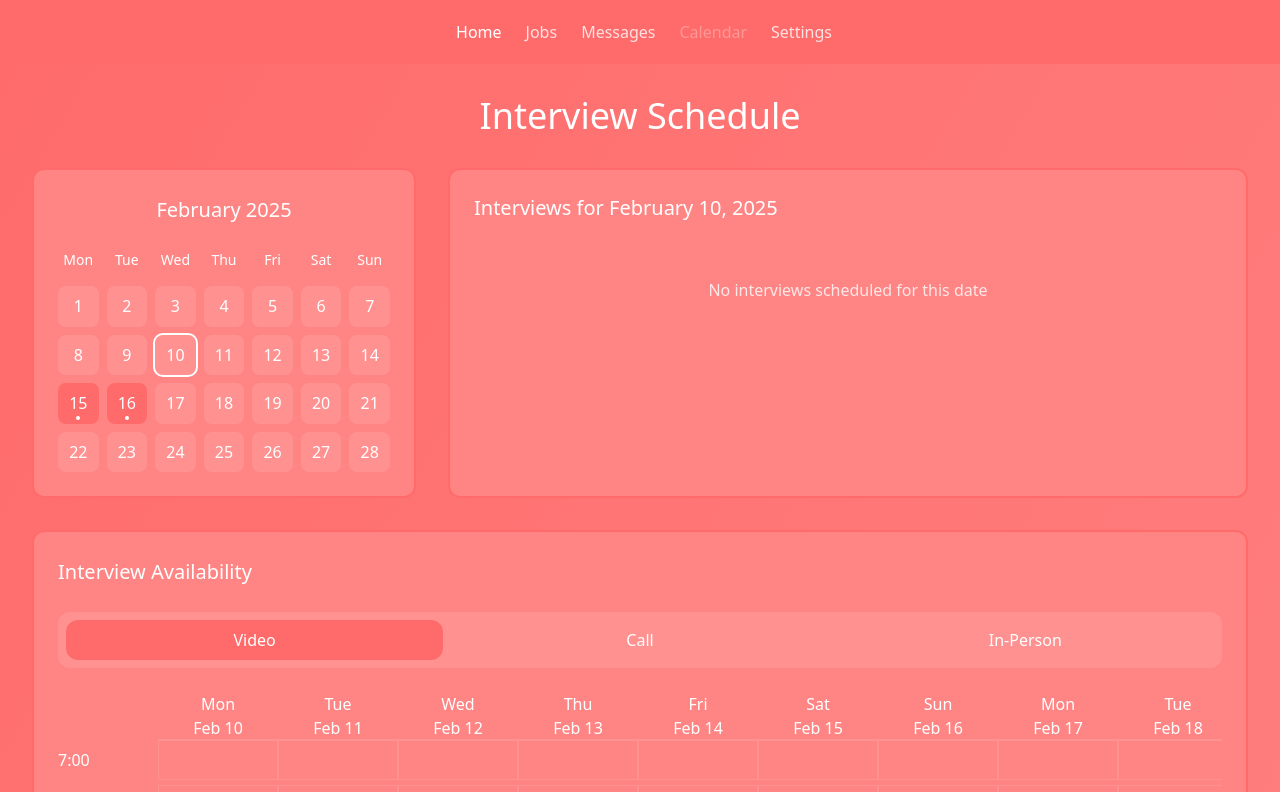
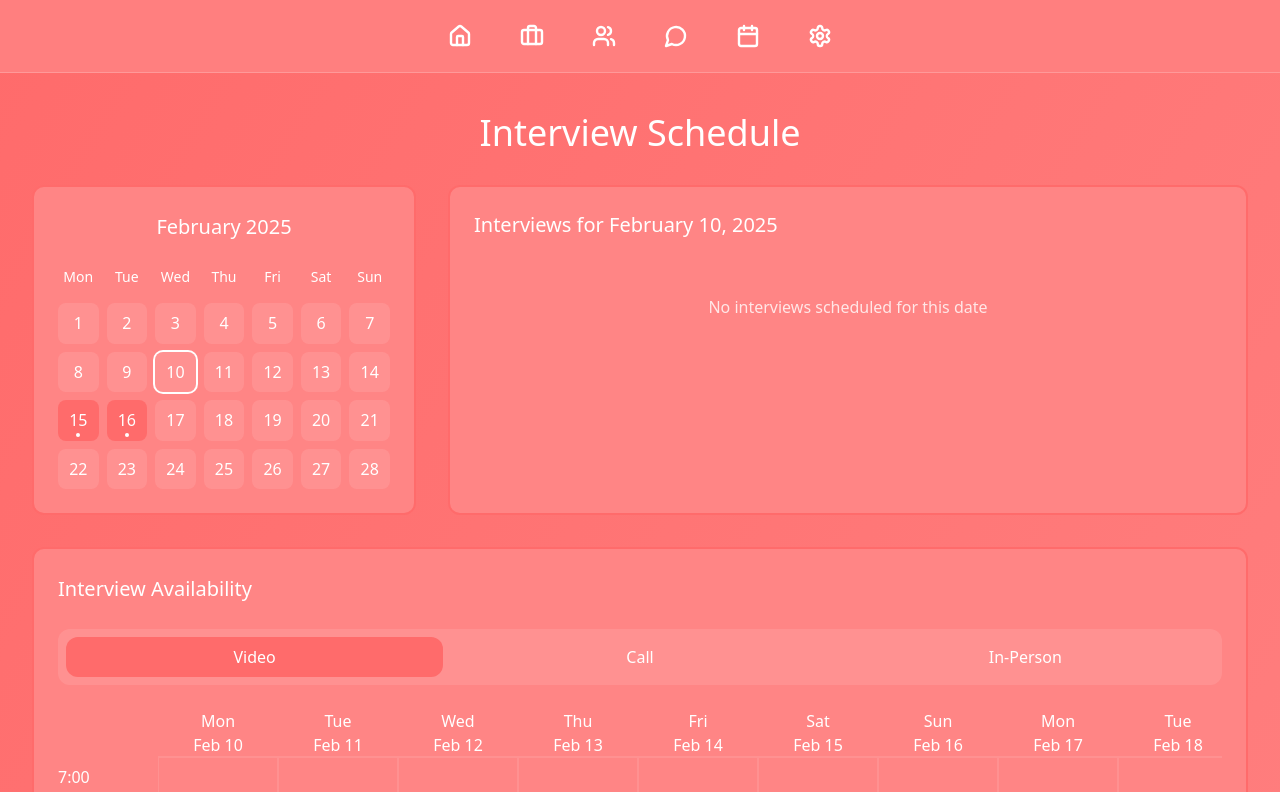
Before and after one commit to Visual2024/client_dashboard, a Next.js app in the folder Frontend/: page /calendar in a window 1280 px wide. Shown: the top 792 px of the page. Built offline with nearby package versions, Linux system fonts and the light colour scheme.

Commit message:
Feat: Optimization

```diff
--- a/Frontend/src/Components/Layout/Header.tsx
+++ b/Frontend/src/Components/Layout/Header.tsx
@@ -1,15 +1,34 @@
 import { NavIcon } from '@/Icons/NavIcon';
 import { Briefcase, Users, MessageCircle, Calendar, Settings, Home } from 'lucide-react';
+import Link from 'next/link';
+
+interface NavItem {
+    Icon: React.ComponentType<any>;
+    link: string;
+}
 
 export function Header() {
+    const navItems: NavItem[] = [
+        { Icon: Home, link: '/' },
+        { Icon: Briefcase, link: '/manager' },
+        { Icon: Users, link: '/' },
+        { Icon: MessageCircle, link: '/messages' },
+        { Icon: Calendar, link: '/calendar' },
+        { Icon: Settings, link: '/settings' },
+    ];
+
+    interface NavItem {
+        Icon: React.ComponentType<any>;
+        link: string;
+    }
+
     return (
         <nav className="bg-[#ff7f7f] p-4 flex justify-center gap-8 border-b border-white/20">
-            <NavIcon Icon={Home}  />
-            <NavIcon Icon={Briefcase}  />
-            <NavIcon Icon={Users}  />
-            <NavIcon Icon={MessageCircle}  />
-            <NavIcon Icon={Calendar}  />
-            <NavIcon Icon={Settings}  />
+            {navItems.map((item, index) => (
+                <Link href={item.link} key={index}>
+                    <NavIcon key={index} Icon={item.Icon} />
+                </Link>
+            ))}
         </nav>
-    )
+    );
 }
--- a/Frontend/src/Icons/NavIcon.tsx
+++ b/Frontend/src/Icons/NavIcon.tsx
@@ -3,7 +3,7 @@
 export function NavIcon({ Icon }: { Icon: React.ElementType }) {
   return (
     <div className="p-2 fill-white hover:bg-white/10 rounded-lg cursor-pointer transition-colors">
-      <Icon size={24} color="#fff" strokeWidth="2.4" />
+      <Icon size={24} color="#fff" strokeWidth="2.4"  />
     </div>
   );
 }
--- /dev/null
+++ b/Frontend/src/Types/interfaces.ts
@@ -0,0 +1,70 @@
+//* Interfaces to create a new job
+export interface JobSpec {
+    title: string;
+    company: string;
+    location: string;
+    type: string;
+    salary: string;
+    summary: string;
+    responsibilities: string[];
+    requirements: string[];
+    benefits: string[];
+    customFields: { label: string; value: string; }[];
+    miscellaneous: string[];
+    [key: string]: unknown;
+};
+
+export interface Message {
+    role: "user" | "assistant";
+    content: string;
+}
+
+// * Manager
+
+export interface Job {
+    id: number;
+    title: string;
+    company: string;
+    location: string;
+    type: string;
+    salary: string;
+    status: string;
+    description: string;
+    requirements: string[];
+    responsibilities: string[];
+    benefits: string[];
+    posted_date: Date;
+}
+
+export interface Candidate {
+    id: number;
+    name: string;
+    location: string;
+    salary: string;
+    skills: string;
+    match_score?: number;
+    match_reason?: string;
+    title: string;
+}
+
+// * Calendar
+
+export interface Interview {
+    id: number;
+    company: string;
+    role: string;
+    date: string;
+    time: string;
+    duration: string;
+    type: string;
+    interviewer: string;
+    status: string;
+    meetingLink: string;
+    notes: string;
+    logo: string;
+}
+
+export interface DragInfo {
+    date: Date;
+    time: string;
+}
--- a/Frontend/src/app/calendar/page.tsx
+++ b/Frontend/src/app/calendar/page.tsx
@@ -1,26 +1,9 @@
 "use client";
+import { Header } from "@/Components/Layout/Header";
+import { DragInfo, Interview } from "@/Types/interfaces";
 import Link from "next/link";
 import React, { useState } from "react";
 
-interface Interview {
-    id: number;
-    company: string;
-    role: string;
-    date: string;
-    time: string;
-    duration: string;
-    type: string;
-    interviewer: string;
-    status: string;
-    meetingLink: string;
-    notes: string;
-    logo: string;
-}
-
-interface DragInfo {
-    date: Date;
-    time: string;
-}
 
 function MainComponent() {
     const [selectedDate, setSelectedDate] = useState<Date>(new Date());
@@ -215,42 +198,8 @@ function MainComponent() {
 
     return (
         <div className="min-h-screen bg-gradient-to-br from-[#ff6b6b] to-[#ff8585]">
-            <div className="fixed top-0 left-0 right-0 z-50 bg-[#ff6b6b]">
-                <div className="max-w-7xl mx-auto px-4">
-                    <div className="flex justify-center items-center h-16 gap-4">
-                        <Link href="/" className="text-white flex items-center gap-2">
-                            <i className="fas fa-home text-xl"></i>
-                            <span>Home</span>
-                        </Link>
-                        <Link
-                            href="/livejobs"
-                            className="text-white/80 hover:text-white flex items-center gap-2"
-                        >
-                            <i className="fas fa-briefcase text-xl"></i>
-                            <span>Jobs</span>
-                        </Link>
-                        <Link
-                            href="/messenger"
-                            className="text-white/80 hover:text-white flex items-center gap-2"
-                        >
-                            <i className="fas fa-comments text-xl"></i>
-                            <span>Messages</span>
-                        </Link>
-                        <div className="text-white/30 flex items-center gap-2 cursor-not-allowed">
-                            <i className="fas fa-calendar text-xl"></i>
-                            <span>Calendar</span>
-                        </div>
-                        <Link
-                            href="/settings"
-                            className="text-white/80 hover:text-white flex items-center gap-2"
-                        >
-                            <i className="fas fa-cog text-xl"></i>
-                            <span>Settings</span>
-                        </Link>
-                    </div>
-                </div>
-            </div>
-            <div className="pt-24 px-8 pb-8">
+            <Header />
+            <div className="pt-10 px-8 pb-8">
                 <div className="max-w-7xl mx-auto">
                     <div className="text-center mb-8">
                         <h1 className="text-4xl text-white font-light">
@@ -425,8 +374,8 @@ function MainComponent() {
                                         key={type}
                                         onClick={() => setSelectedInterviewType(type)}
                                         className={`flex-1 px-4 py-2 rounded-xl text-white capitalize ${selectedInterviewType === type
-                                                ? "bg-[#ff6b6b]"
-                                                : "hover:bg-white/10"
+                                            ? "bg-[#ff6b6b]"
+                                            : "hover:bg-white/10"
                                             }`}
                                     >
                                         {type}
@@ -484,8 +433,8 @@ function MainComponent() {
                                                                 }
                                                             }}
                                                             className={`w-full h-10 border border-white/10 ${availability[timeSlot]
-                                                                    ? "bg-[#ff6b6b]"
-                                                                    : "hover:bg-white/10"
+                                                                ? "bg-[#ff6b6b]"
+                                                                : "hover:bg-white/10"
                                                                 }`}
                                                         />
                                                     );
--- a/Frontend/src/app/jobs/page.tsx
+++ b/Frontend/src/app/jobs/page.tsx
@@ -1,26 +1,7 @@
 "use client";
+import { JobSpec, Message } from "@/Types/interfaces";
 import Link from "next/link";
 import React, { useEffect, useRef, useState } from "react";
-
-interface Message {
-    role: "user" | "assistant";
-    content: string;
-}
-
-type JobSpec = {
-    title: string;
-    company: string;
-    location: string;
-    type: string;
-    salary: string;
-    summary: string;
-    responsibilities: string[];
-    requirements: string[];
-    benefits: string[];
-    customFields: { label: string; value: string; }[];
-    miscellaneous: string[];
-    [key: string]: unknown;
-};
 
 
 function MainComponent() {
--- a/Frontend/src/app/manager/page.tsx
+++ b/Frontend/src/app/manager/page.tsx
@@ -1,32 +1,8 @@
 "use client";
+import { Candidate, Job } from "@/Types/interfaces";
 import Link from "next/link";
 import { useEffect, useState, useCallback } from "react";
 
-interface Job {
-  id: number;
-  title: string;
-  company: string;
-  location: string;
-  type: string;
-  salary: string;
-  status: string;
-  description: string;
-  requirements: string[];
-  responsibilities: string[];
-  benefits: string[];
-  posted_date: Date;
-}
-
-interface Candidate {
-  id: number;
-  name: string;
-  location: string;
-  salary: string;
-  skills: string;
-  match_score?: number;
-  match_reason?: string;
-  title: string;
-}
 
 function MainComponent() {
   const [jobs, setJobs] = useState<Job[]>([]);
@@ -51,7 +27,7 @@ function MainComponent() {
       const response = await fetch("../../json/jobs.json", {
         method: "POST",
         body: JSON.stringify({
-          query: "SELECT * FROM job_specs ORDER BY posted_date DESC",
+          query: "",
           values: [],
         }),
       });
```
